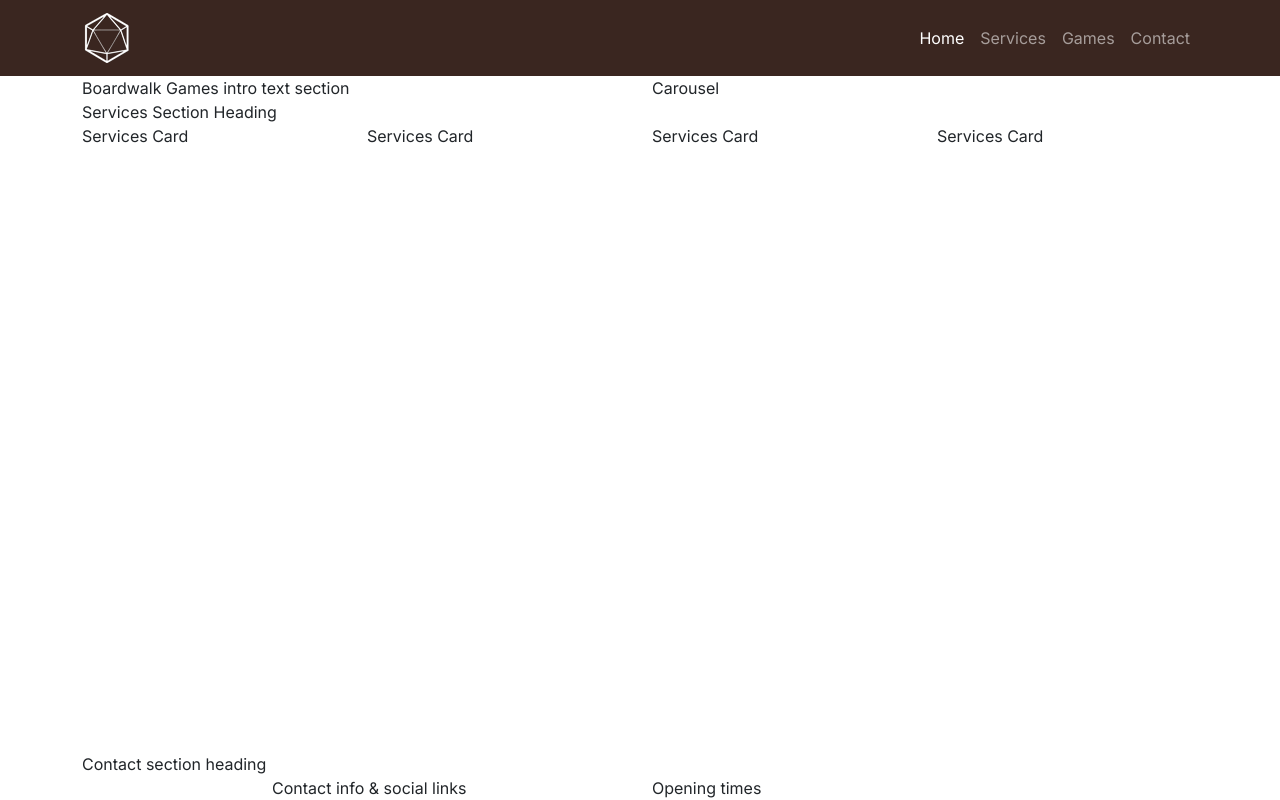
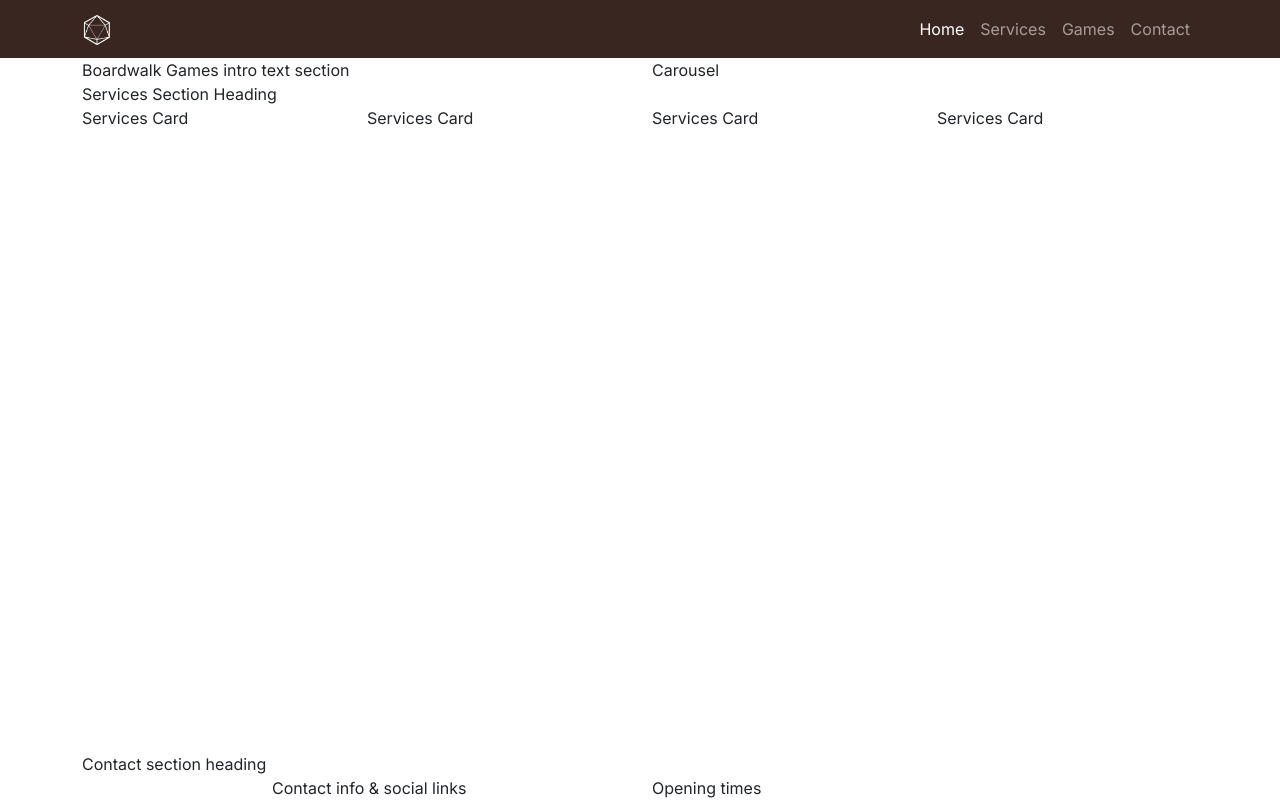
Before and after one commit to bryonybailey485/boardwalk-games, a plain HTML site: page index.html in a window 1280 px wide. Drawn offline with nearby package versions, Linux system fonts and the light colour scheme; a web font is replaced by a local one.

Commit message:
Fixed error with css navbar element

```diff
--- a/assets/styles.css
+++ b/assets/styles.css
@@ -24,9 +24,11 @@ h3{
 #navbar{
     background-color: var(--primary-color);
 }
-#navbar .logo(
+#navbar .logo{
+
     width:30px;
-)
+}
+
 
 /* This is commented out in case we need to visualise other grids later. */
 /* .container,
```
